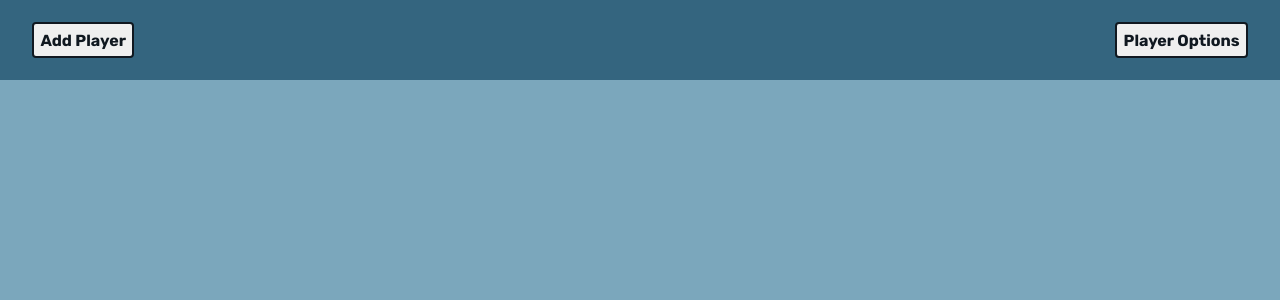
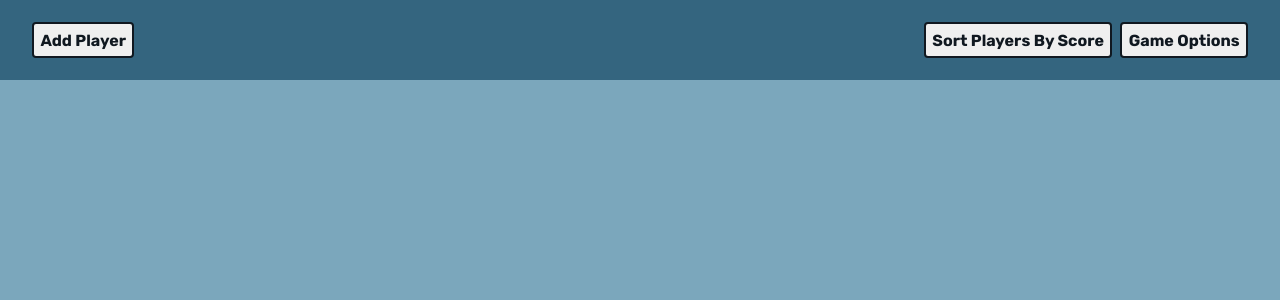
Before and after one commit to josh-collinsworth/I-Need-a-Scoreboard, a React (Create React App) app: page / in a window 1280 px wide. Shown: the top 300 px of the page. Built offline with nearby package versions, Linux system fonts and the light colour scheme.

Commit message:
v2 team name refactor
Better switching between teams and players, with a new getPlayerType function to return the proper (capitalized) type.

Also: moved sort button to header;

```diff
--- a/src/App.css
+++ b/src/App.css
@@ -31,14 +31,12 @@ body, input, button {
     font-family: 'Rubik', sans-serif;
 }
 
+  .hide-on-mobile {
+    display: none;
+  }
+
 .App {
   text-align: center;
-}
-
-.App-logo {
-  animation: App-logo-spin infinite 20s linear;
-  height: 40vmin;
-  pointer-events: none;
 }
 
 .App-header {
@@ -56,11 +54,8 @@ body, input, button {
   color: #61dafb;
 }
 
-@keyframes App-logo-spin {
-  from {
-    transform: rotate(0deg);
-  }
-  to {
-    transform: rotate(360deg);
+@media (min-width: 768px){
+  .hide-on-mobile {
+    display: initial;
   }
 }
--- a/src/Components/AppHeader/AppHeader.css
+++ b/src/Components/AppHeader/AppHeader.css
@@ -15,10 +15,14 @@ header {
     z-index: 100;
 }
 
-header input{
+header input {
     padding: .5em;
     font-size: 1rem;
     font-weight: bold;
+}
+
+header button + * {
+    margin-left: .5em;
 }
 
 #scoreIncrement {
--- a/src/Components/AppHeader/AppHeader.js
+++ b/src/Components/AppHeader/AppHeader.js
@@ -2,18 +2,21 @@ import React from 'react';
 import './AppHeader.css';
 import { Button, Label } from '../../Elements/index';
 
-const AppHeader = ({ teams, updateTeams, menuOpen, toggleMenuOpen, isTeam, toggleIsTeam, increment, updateIncrement, plusOnes, togglePlusOnes, prepend, togglePrepend, prepended, updatePrepended, append, toggleAppend, appended, updateAppended, zeroOut, toggleZeroOut, double, toggleDouble, halve, toggleHalve, sortTeams }) => {
+const AppHeader = ({ teams, updateTeams, menuOpen, toggleMenuOpen, useTeams, toggleUseTeams, increment, updateIncrement, plusOnes, togglePlusOnes, prepend, togglePrepend, prepended, updatePrepended, append, toggleAppend, appended, updateAppended, zeroOut, toggleZeroOut, double, toggleDouble, halve, toggleHalve, sortTeams, getPlayerType }) => {
 
     return (
         <header>
             <Button id="addBtn" onClick={() => {
                 updateTeams(teams = [...teams, { id: teams.length, score: 0 }]);
                 toggleMenuOpen(false);
-            }}>Add {isTeam}</Button>
-            <Button onClick={() => { toggleMenuOpen(!menuOpen) }}>{isTeam} Options</Button>
+            }}>Add {getPlayerType()}</Button>
+            <div>
+                <Button onClick={sortTeams}>Sort <span className="hide-on-mobile">{getPlayerType()}s</span> by score</Button>
+                <Button onClick={() => { toggleMenuOpen(!menuOpen) }}>Game Options</Button>
+            </div>
             <aside id="options" style={{ right: menuOpen ? 0 : 'calc(var(--options-width) * -1)' }}>
                 <fieldset>
-                    <legend>Score options</legend>
+                    <legend>Score display</legend>
                     <div>
                         <Label htmlFor="scoreIncrement">Scores increment by: </Label>
                         <input type="number" id="scoreIncrement" min="1" value={increment} onChange={(e) => { updateIncrement(e.target.value) }} />
@@ -28,10 +31,9 @@ const AppHeader = ({ teams, updateTeams, menuOpen, toggleMenuOpen, isTeam, toggl
                         <Label htmlFor="append">Append score: </Label>
                         <input type="text" placeholder="ex.: 'points'" disabled={!append} value={appended} onChange={(e) => updateAppended(e.target.value)} />
                     </div>
-                    <Button onClick={sortTeams}>Re-order {isTeam === 'team' ? 'team' : 'player'}s by current score</Button>
                 </fieldset>
                 <fieldset>
-                    <legend>Extra Buttons</legend>
+                    <legend>{getPlayerType(true)} options</legend>
                     <div>
                         <input disabled={increment <= 1} checked={plusOnes} onChange={() => { togglePlusOnes(!plusOnes) }} type="checkbox" id="includeOnes" />
                         <Label htmlFor="includeOnes">Add +1/-1 buttons</Label>
@@ -52,12 +54,12 @@ const AppHeader = ({ teams, updateTeams, menuOpen, toggleMenuOpen, isTeam, toggl
                 <fieldset>
                     <legend>Labeling</legend>
                     <div>
-                        <input checked={isTeam === 'player'} type="radio" name="entity" value="player" onChange={(e) => { toggleIsTeam(e.target.value) }} id="isPlayer" />
+                        <input checked={!useTeams} type="radio" name="entity" value="player" onChange={(e) => { toggleUseTeams(!useTeams) }} id="isPlayer" />
                         <Label htmlFor="isPlayer">This game is for players</Label>
                     </div>
                     <div>
-                        <input checked={isTeam === 'team'} type="radio" name="entity" value="team" onChange={(e) => { toggleIsTeam(e.target.value) }} id="isTeam" />
-                        <Label htmlFor="isTeam">This game is for teams</Label>
+                        <input checked={useTeams} type="radio" name="entity" value="team" onChange={(e) => { toggleUseTeams(!useTeams) }} id="useTeams" />
+                        <Label htmlFor="useTeams">This game is for teams</Label>
                     </div>
                 </fieldset>
             </aside>
--- a/src/Components/Scoreboard/Scoreboard.js
+++ b/src/Components/Scoreboard/Scoreboard.js
@@ -14,7 +14,7 @@ window.onbeforeunload = function () {
 const Scoreboard = () => {
 
     let [teams, updateTeams] = useState([]);
-    let [isTeam, toggleIsTeam] = useState('player')
+    let [useTeams, toggleUseTeams] = useState(false)
     let [increment, updateIncrement] = useState(1);
     let [plusOnes, togglePlusOnes] = useState(false);
 
@@ -39,6 +39,14 @@ const Scoreboard = () => {
         updateTeams([...newTeams]);
     }
 
+    const getPlayerType = capitalize => {
+        if(capitalize){
+            return useTeams ? 'Team' : 'Player';
+        } else {
+            return useTeams ? 'team' : 'player';
+        }
+    }
+
     const sortTeams = () => {
         const sortedTeams = teams.sort((a, b) => b.score - a.score);
         updateTeams([...sortedTeams]);
@@ -46,11 +54,11 @@ const Scoreboard = () => {
 
     return (
         <>
-            <AppHeader {...{teams, updateTeams, menuOpen, toggleMenuOpen, isTeam, toggleIsTeam, increment, updateIncrement, plusOnes, togglePlusOnes, prepend, togglePrepend, prepended, updatePrepended, append, toggleAppend, appended, updateAppended, zeroOut, toggleZeroOut, double, toggleDouble, halve, toggleHalve, sortTeams}}/>
+            <AppHeader {...{teams, updateTeams, menuOpen, toggleMenuOpen, useTeams, toggleUseTeams, increment, updateIncrement, plusOnes, togglePlusOnes, prepend, togglePrepend, prepended, updatePrepended, append, toggleAppend, appended, updateAppended, zeroOut, toggleZeroOut, double, toggleDouble, halve, toggleHalve, sortTeams, getPlayerType}}/>
             <div id="scoreboard" onClick={() => {toggleMenuOpen(false)}} style={{ filter: menuOpen ? 'blur(3px) brightness(80%)' : 'blur(0px)', transform: menuOpen ? 'translateX(-12vw)' : 'translateX(0vw)'}}>
                 <ul className="teams">
                     {teams.map(team =>
-                        <Team team={team} className="team" key={team.id} teamID={team.id} score={team.score} {...{ append, appended, prepend, prepended, increment, plusOnes, zeroOut, double, halve, isTeam, changeScore }}/>
+                        <Team team={team} className="team" key={team.id} teamID={team.id} score={team.score} {...{ append, appended, prepend, prepended, increment, plusOnes, zeroOut, double, halve, useTeams, changeScore, getPlayerType }}/>
                     )}
                 </ul>
             </div>
--- a/src/Components/Team/Team.css
+++ b/src/Components/Team/Team.css
@@ -24,7 +24,7 @@
     font-size: calc(1.2em + 3vmin);
     margin: 0;
     font-weight: bold;
-    align-self: end;
+    align-self: center;
     grid-column: 1 / 2;
     grid-row: 2 / -1;
 }
--- a/src/Components/Team/Team.js
+++ b/src/Components/Team/Team.js
@@ -2,9 +2,9 @@ import React, { useState, useRef, useEffect } from 'react';
 import './Team.css';
 import Button from '../../Elements/Button'
 
-const Team = ({ increment, plusOnes, zeroOut, double, halve, prepend, prepended, append, appended, teamID, isTeam, score, changeScore }) => {
+const Team = ({ increment, plusOnes, zeroOut, double, halve, prepend, prepended, append, appended, teamID, useTeams, score, changeScore, getPlayerType }) => {
 
-    let [name, updateName] = useState(`${isTeam} ${teamID + 1}`);
+    let [name, updateName] = useState(`${getPlayerType(true)} ${teamID + 1}`);
     let [changingName, toggleChangingName] = useState(true);
     const inputEl = useRef(null); //Helps us auto-select input when a new team is added
 
@@ -37,7 +37,7 @@ const Team = ({ increment, plusOnes, zeroOut, double, halve, prepend, prepended,
                     <>
                         <h2 onClick={()=> toggleChangingName(!changingName)}>{name}</h2>
                         <button className="nameChangeBtn" onClick={() => { toggleChangingName(!changingName) }}>
-                            {changingName ? 'OK' : 'Change name'}
+                            {changingName ? `OK` : `Change ${getPlayerType()} name`}
                         </button>
                     </>
                 }
```
